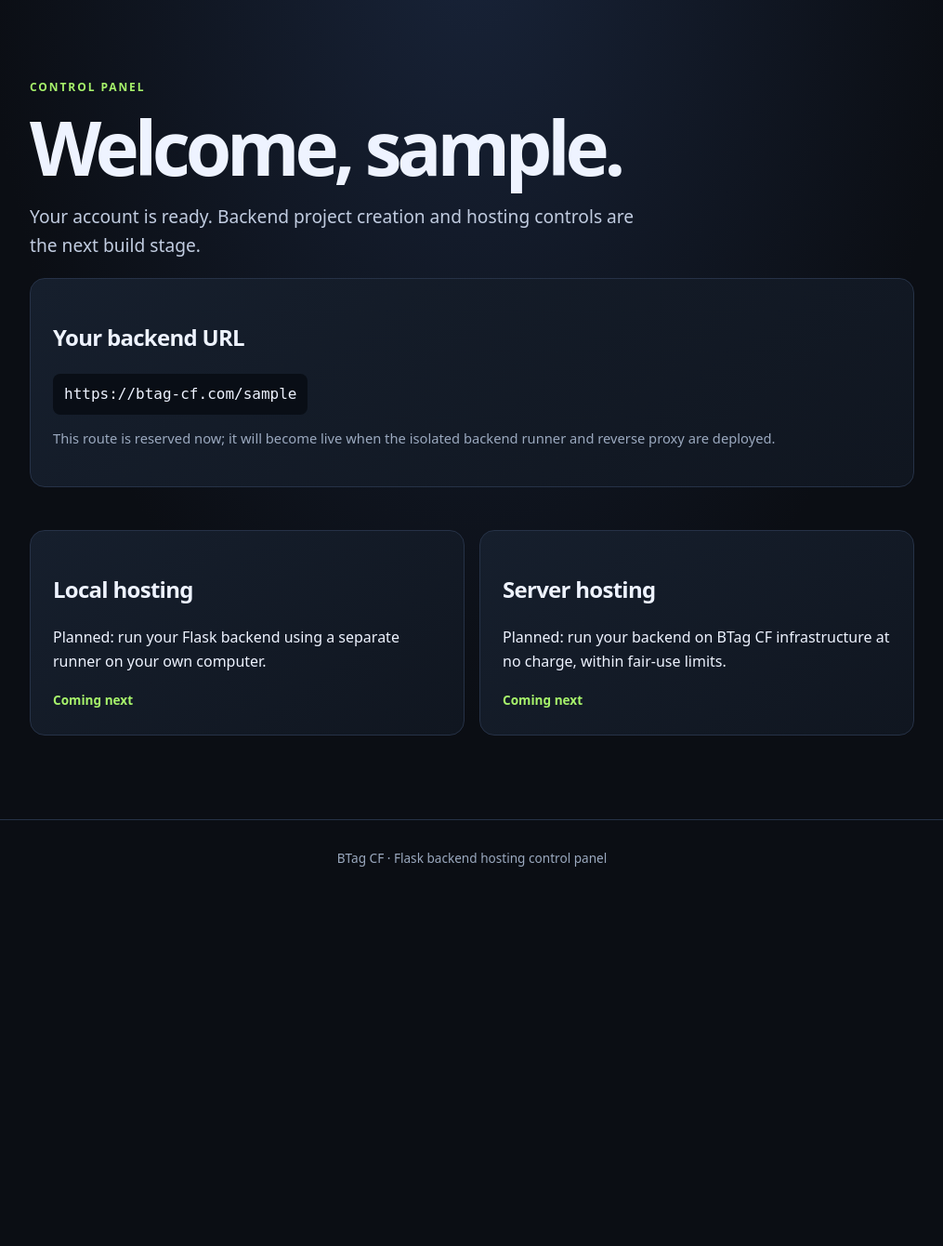
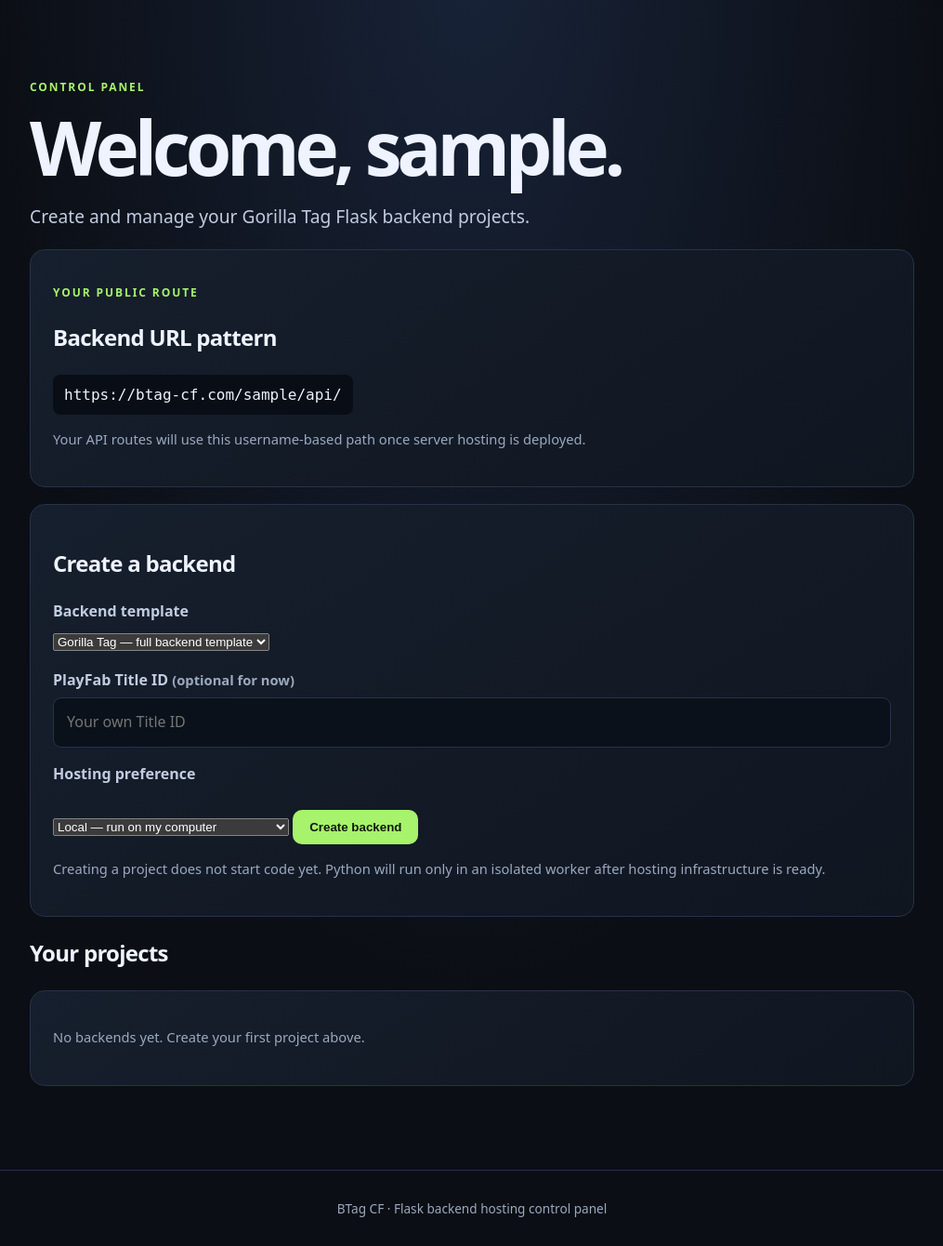
Before and after one commit to doctorgtstudios-spec/btag-cf, a Flask app: template templates/dashboard.html in a window 1280 px wide. Shown: the part 80-1420 px from the top of the page at 93% size, without its empty margins (132-1147 px from the left). Before the commit the page ends 1012 px from the top, so only its background shows below. Run offline with Flask 3, Linux system fonts and the light colour scheme; the template is opened without the code that fills it, so the values that code supplies are empty; the visitor is signed in with stand-in values (Sample User, id 1); data comes from the database, SQL or seed files in the repository; some libraries are stand-ins or nearby versions.

Commit message:
Add backend project dashboard

```diff
--- a/templates/dashboard.html
+++ b/templates/dashboard.html
@@ -3,14 +3,46 @@
 {% block content %}
 <p class="eyebrow">CONTROL PANEL</p>
 <h1>Welcome, {{ g.user['username'] }}.</h1>
-<p class="lead">Your account is ready. Backend project creation and hosting controls are the next build stage.</p>
+<p class="lead">Create and manage your Gorilla Tag Flask backend projects.</p>
 <section class="panel">
-  <h2>Your backend URL</h2>
-  <code>https://btag-cf.com/{{ g.user['username'] }}</code>
-  <p class="muted">This route is reserved now; it will become live when the isolated backend runner and reverse proxy are deployed.</p>
+  <p class="eyebrow">YOUR PUBLIC ROUTE</p>
+  <h2>Backend URL pattern</h2>
+  <code>https://btag-cf.com/{{ g.user['username'] }}/api/</code>
+  <p class="muted">Your API routes will use this username-based path once server hosting is deployed.</p>
 </section>
-<section class="feature-grid">
-  <article class="panel"><h2>Local hosting</h2><p>Planned: run your Flask backend using a separate runner on your own computer.</p><span class="status">Coming next</span></article>
-  <article class="panel"><h2>Server hosting</h2><p>Planned: run your backend on BTag CF infrastructure at no charge, within fair-use limits.</p><span class="status">Coming next</span></article>
+<section class="panel">
+  <h2>Create a backend</h2>
+  <form method="post" action="{{ url_for('create_project') }}">
+    <input type="hidden" name="csrf_token" value="{{ csrf_token() }}">
+    <label for="template_key">Backend template</label>
+    <select id="template_key" name="template_key">
+      <option value="gorilla_tag_full">Gorilla Tag — full backend template</option>
+      <option value="starter">Clean Flask starter</option>
+    </select>
+    <label for="title_id">PlayFab Title ID <span class="muted">(optional for now)</span></label>
+    <input id="title_id" name="title_id" maxlength="64" placeholder="Your own Title ID">
+    <label for="hosting_mode">Hosting preference</label>
+    <select id="hosting_mode" name="hosting_mode">
+      <option value="local">Local — run on my computer</option>
+      <option value="server">BTag CF server — free, when available</option>
+    </select>
+    <button class="button primary" type="submit">Create backend</button>
+  </form>
+  <p class="muted">Creating a project does not start code yet. Python will run only in an isolated worker after hosting infrastructure is ready.</p>
 </section>
+<h2>Your projects</h2>
+{% if projects %}
+  {% for project in projects %}
+  <section class="panel project">
+    <div>
+      <h3>{{ 'Gorilla Tag full backend' if project['template_key'] == 'gorilla_tag_full' else 'Flask starter' }}</h3>
+      <p class="muted">Project #{{ project['id'] }} · {{ project['hosting_mode']|title }} hosting · Title ID: {{ project['title_id'] or 'Not set' }}</p>
+      <code>https://btag-cf.com/{{ g.user['username'] }}/api/</code>
+    </div>
+    <span class="status">Created · Not running</span>
+  </section>
+  {% endfor %}
+{% else %}
+  <section class="panel"><p class="muted">No backends yet. Create your first project above.</p></section>
+{% endif %}
 {% endblock %}
```
